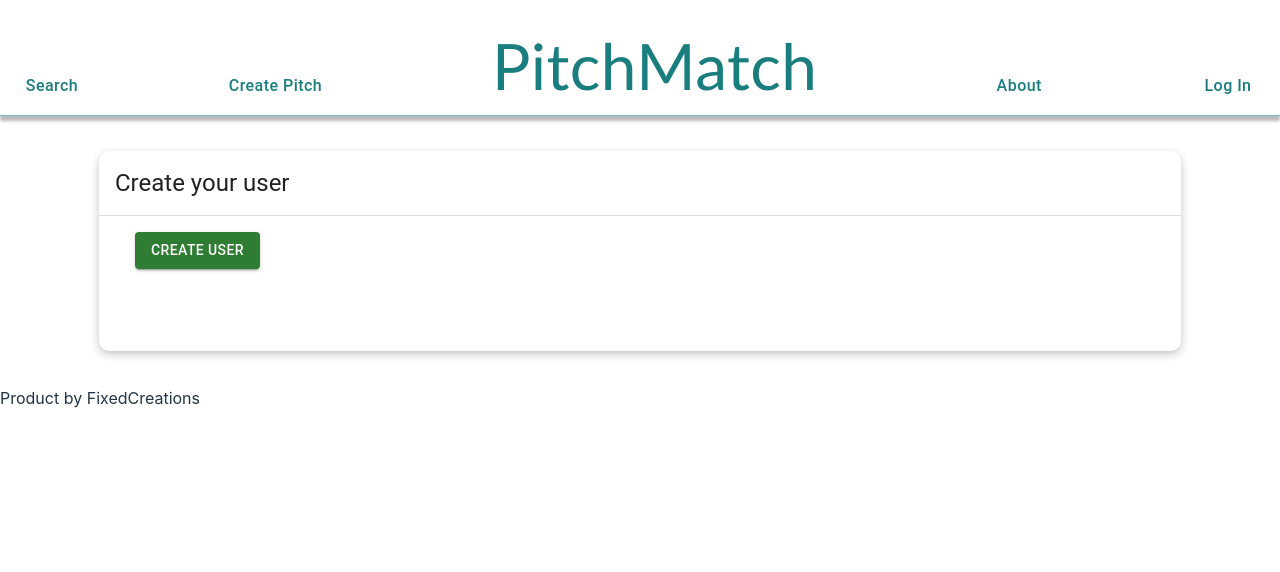
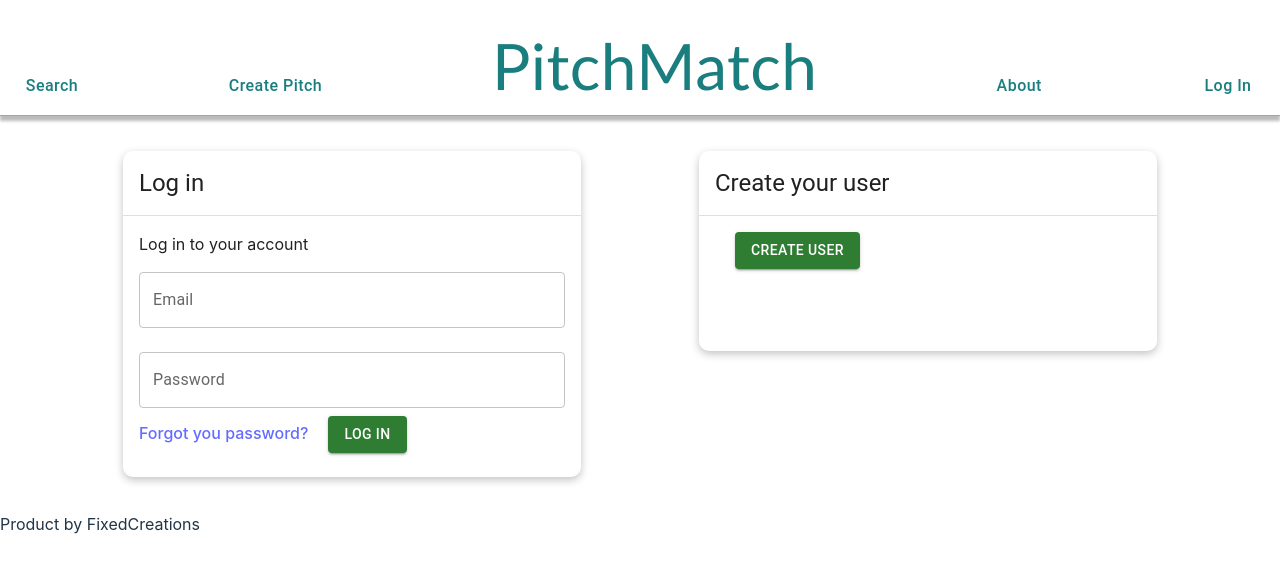
Before and after one commit to Renatuscape/PitchMatchFrontEnd, a React (Vite) app in the folder PitchMatch/: page /login in a window 1280 px wide. Shown: the top 572 px of the page. Built offline with nearby package versions, Linux system fonts and the light colour scheme.

Commit message:
Made a loginComponent

```diff
--- a/PitchMatch/src/App.tsx
+++ b/PitchMatch/src/App.tsx
@@ -14,6 +14,7 @@ import { CreatePitch } from './pages/CreatePitch';
 import { EditPitch } from './pages/EditPitch';
 import { LogIn } from './LogIn';
 import { Footer } from './components/Footer';
+import { ForgotPassword } from './ForgotPassword';
 
 function App() {
 
@@ -34,6 +35,7 @@ function App() {
           <Route path="/createpitch" element={<CreatePitch/>} />
           <Route path="/editpitch" element={<EditPitch/>} />
           <Route path="/login" element={<LogIn/>} />
+          <Route path="/forgottenpassword" element={<ForgotPassword/>} />
         </Routes>
         <Footer/>
         </BrowserRouter>
--- /dev/null
+++ b/PitchMatch/src/ForgotPassword.tsx
@@ -0,0 +1,5 @@
+export function ForgotPassword(){
+    return <>
+    <p>Forgot password</p>
+    </>
+}
--- a/PitchMatch/src/LogIn.tsx
+++ b/PitchMatch/src/LogIn.tsx
@@ -1,9 +1,16 @@
 import { Create } from "@mui/icons-material";
 import { CreateUserCard } from "./components/CreateUserCard";
+import { Container, Grid } from "@mui/material";
+import { LogInCard } from "./components/LogInCard";
 
 
 export function LogIn() {
 return<>
- <CreateUserCard/>
+<Container>
+<Grid container >
+     <Grid item xs={6}> <LogInCard/> </Grid>
+     <Grid item xs={6}> <CreateUserCard/> </Grid>
+</Grid>
+</Container>
 </>
 }
--- a/PitchMatch/src/components/CreateUserCard.tsx
+++ b/PitchMatch/src/components/CreateUserCard.tsx
@@ -19,7 +19,7 @@ export function CreateUserCard() {
         </Container>
      </>
  }
-const style2 = {
+export const style2 = {
     margin: "35px",
     height: "200px",
     borderRadius: "10px",
--- /dev/null
+++ b/PitchMatch/src/components/LogInCard.tsx
@@ -0,0 +1,46 @@
+import { Container, Card, CardHeader, Divider, CardContent, Button, TextField } from "@mui/material";
+import { Link } from "react-router-dom";
+import { style2 } from "./CreateUserCard";
+
+
+export function LogInCard(){
+    return <>
+    <Container>
+            <Card sx={style3}>
+                <CardHeader title="Log in" />
+                <Divider orientation="horizontal" />
+                <CardContent>
+                    <p>Log in to your account</p>
+                     <TextField
+                  name="summary"
+                  label="Email"
+                  variant="outlined"
+                  margin="normal"
+                  fullWidth
+
+
+                />
+                <TextField
+                  name="summary"
+                  label="Password"
+                  variant="outlined"
+                  margin="normal"
+                  fullWidth
+                />
+                    <Link to="/forgottenPassword">Forgot you password?</Link>
+                    <Link to="/mypage">
+                        <Button variant="contained" color="success" sx={{ margin: '0 20px' }}>
+                            Log in
+                        </Button>
+                    </Link>
+                </CardContent>
+            </Card>
+        </Container>
+    </>
+}
+
+export const style3 = {
+    margin: "35px",
+    borderRadius: "10px",
+    boxShadow: "rgba(0, 0, 0, 0.24) 0px 3px 8px",
+};
```
